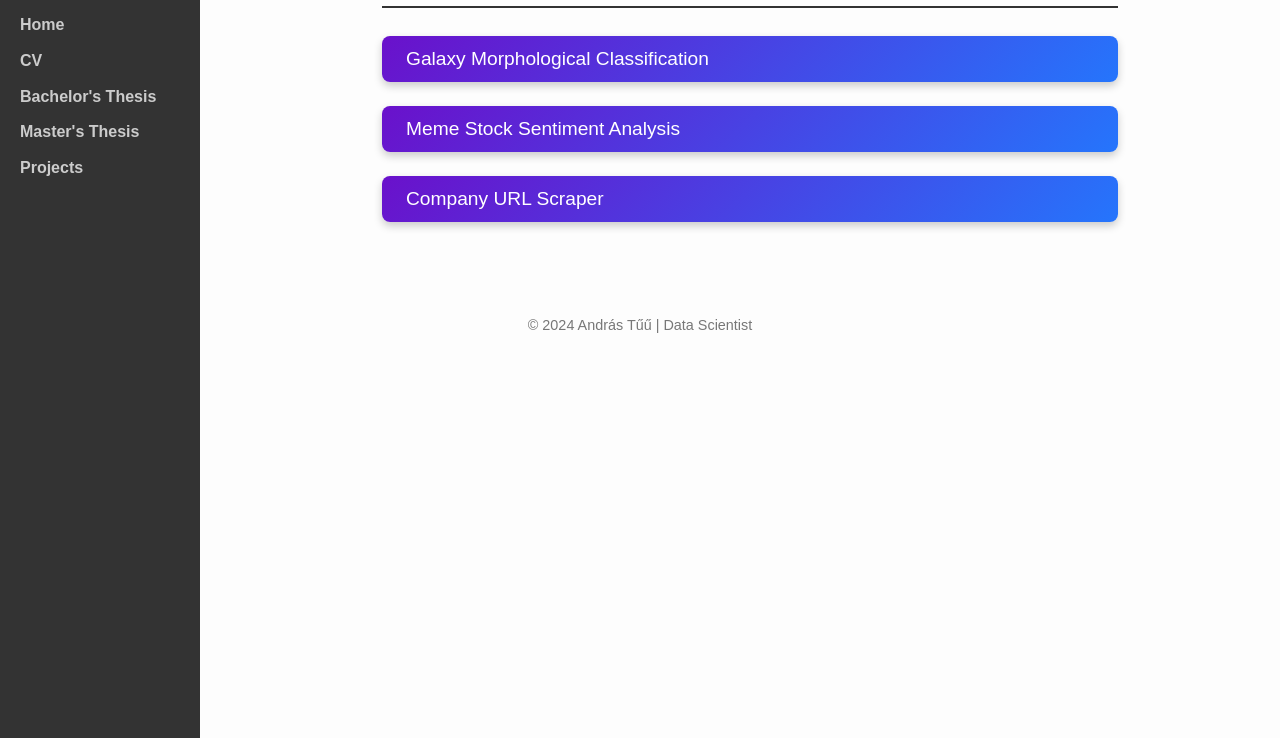
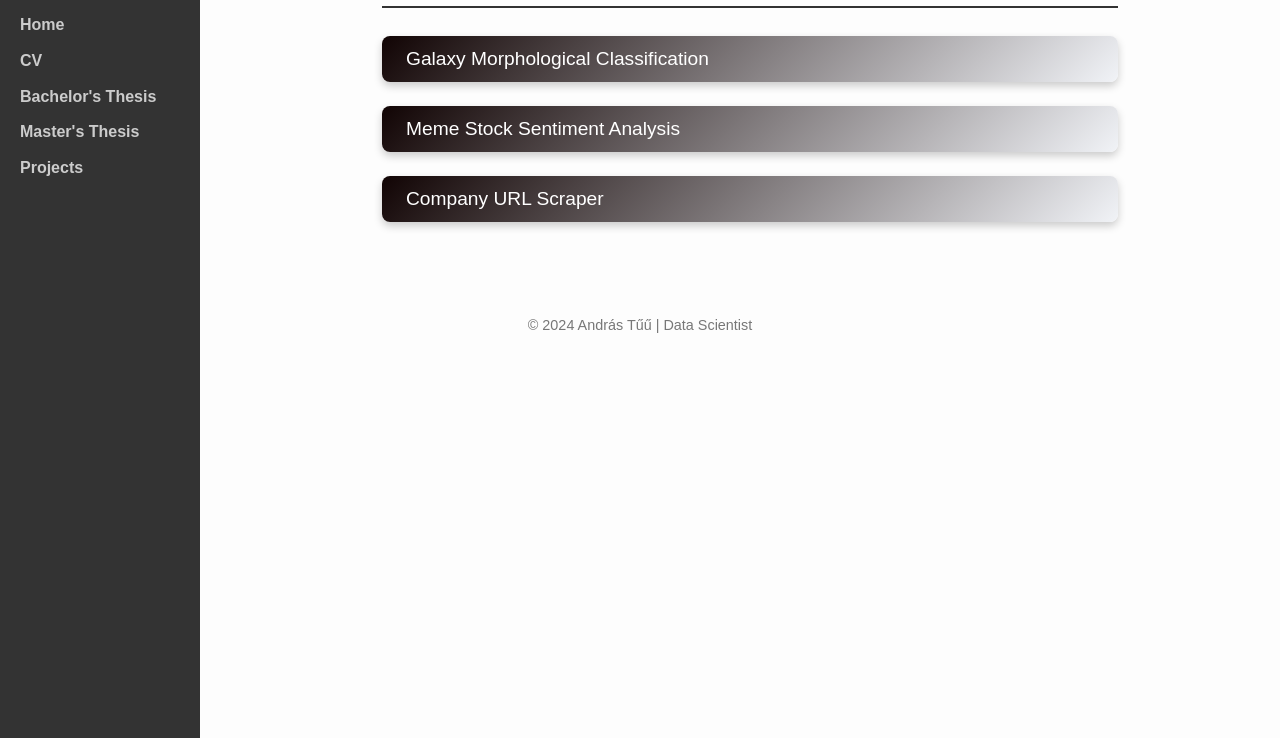
Before and after one commit to andrastuu/AndrasTuuportfolio, a plain HTML site: page projects.html in a window 1280 px wide. Shown: the part 62-800 px from the top of the page. Drawn offline with Linux system fonts and the light colour scheme.

Commit message:
Update projects.html

```diff
--- a/projects.html
+++ b/projects.html
@@ -12,7 +12,7 @@
             padding: 12px 24px;
             margin: 12px 0;
             width: 100%;
-            background: linear-gradient(135deg, #6a11cb, #2575fc); /* Gradient effect */
+            background: linear-gradient(135deg, #110404, #f1f3f7); /* Gradient effect */
             color: white;
             border: none;
             border-radius: 8px; /* Rounded corners */
```
